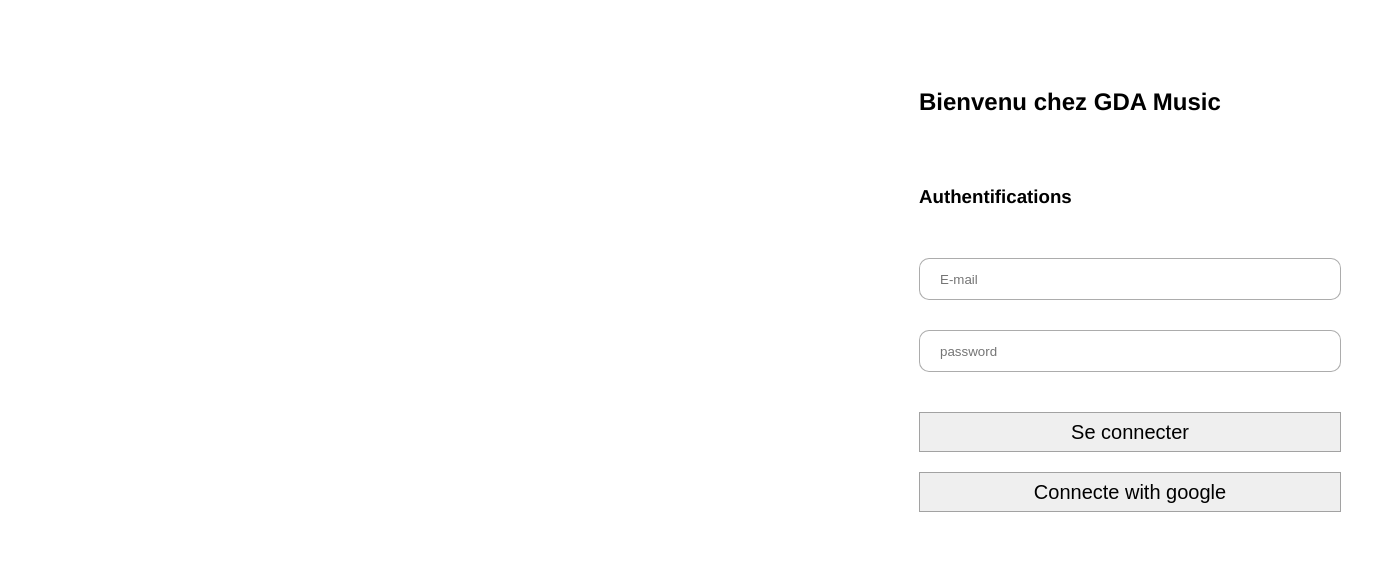
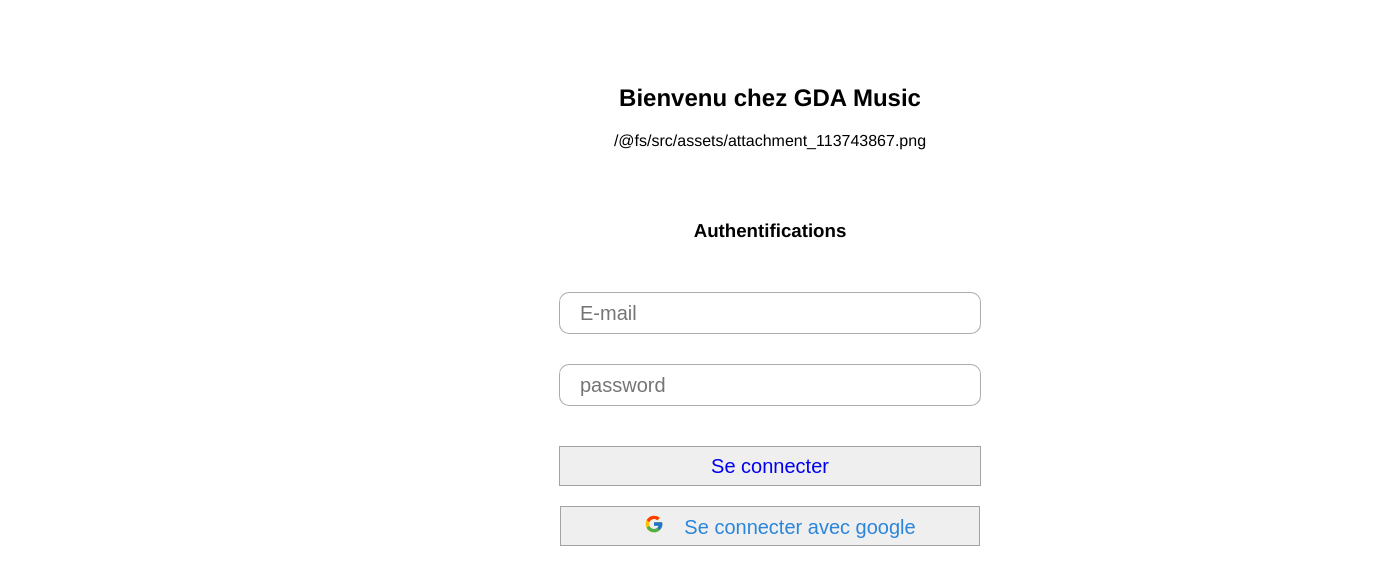
Before and after one commit to Dieumerci-M2/GDA-Spotify-API, a React (Vite) app: page / in a window 1280 px wide. Shown: the top 584 px of the page, 1380 px wide, since content can reach past the window. Built offline with nearby package versions, Linux system fonts and the light colour scheme.

Commit message:
feat : version 1.0 of my project

```diff
--- a/src/components/Autenthification.jsx
+++ b/src/components/Autenthification.jsx
@@ -2,6 +2,8 @@
 import "../styles/autenthification.css";
 import Button from "react-bootstrap/Button";
 import { useEffect, useState } from "react";
+import {FcGoogle} from 'react-icons/fc'
+import logostream from '../assets/attachment_113743867.png'
 
 const Autenthification = () => {
   const ClientId = "03880715cb5c42db88b289ec843534bc";
@@ -14,8 +16,15 @@
   return (
     <section className="contain">
       <div className="contenus">
-        <h1>Bienvenu chez GDA Music</h1>
-        <h3>Authentifications</h3>
+        <div className="title-principal">
+          <h1>Bienvenu chez GDA Music</h1>
+        </div>
+        <div className="logo-Streaming">
+            <span> {logostream} </span>
+        </div>
+        <div className="aunthent">
+          <h3>Authentifications</h3>
+        </div>
         <div className="autenth">
           <div>
             <input type="mail" placeholder="E-mail" />
@@ -32,7 +41,12 @@
                 Se connecter
               </a>
           </button>
-          <button>Connecte with google</button>
+          <div className="google-connecte">
+          <button>
+            <span className="icon-google"><FcGoogle /></span>
+            Se connecter avec google
+          </button>
+          </div>
         </div>
       </div>
     </section>
--- a/src/styles/autenthification.css
+++ b/src/styles/autenthification.css
@@ -4,7 +4,7 @@
    align-items: center;
    background-color: white;
    margin: auto;
-   margin-left: 55rem;
+   margin-left: 32.5rem;
    max-width: 500px;
    min-width: 500px;
    max-height: 600px;
@@ -23,6 +23,12 @@
     gap: 30px;
     margin-top: 30px;
  }
+ .logo-Streaming{
+  text-align: center;
+ }
+ .aunthent{
+  text-align: center;
+ }
  .connecte{
    display: flex;
    flex-direction: column;
@@ -37,7 +43,11 @@
    height: 40px;
    border-radius: 10px;
    padding-left: 20px;
-   border: 1px solid rgba(0, 0, 0, 0.327)
+   border: 1px solid rgba(0, 0, 0, 0.327);
+   font-size: 20px;
+ }
+ input:hover{
+  border: 1px solid rgb(8, 129, 223);
  }
 .connecte{
    text-align: center;
@@ -47,8 +57,15 @@
    border: 1px solid rgba(0, 0, 0, 0.327);
    font-size: 20px;
    cursor: pointer;
+   color: rgb(42, 133, 219);
 }
 .connecte button:nth-child(1) a{
    text-decoration: none;
-   color: black;
 }
+.icon-google{
+  margin: auto 20px;
+}
+.google-connecte button{
+  width: 420px;
+  color: rgb(42, 133, 219);
+}
```
